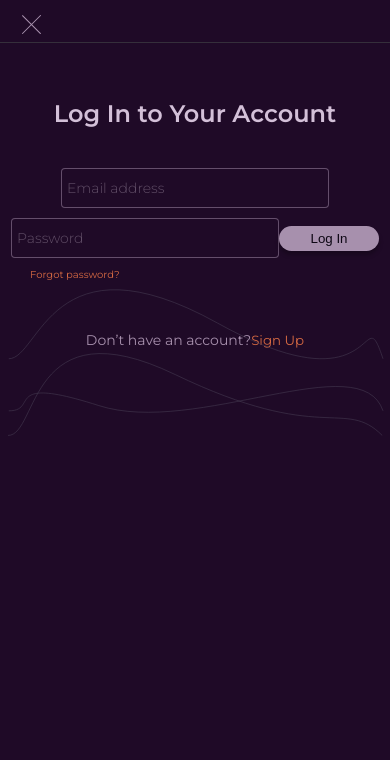
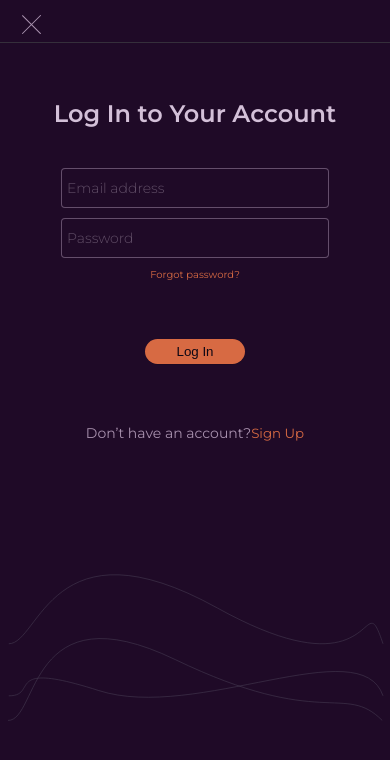
Before and after one commit to bcholokava/edevelopment, a React (Create React App) app: page /login in a window 390 px wide. Shown: the top 760 px of the page. Built offline with nearby package versions, Linux system fonts and the light colour scheme.

Commit message:
Fixed responsive Play BTN and changed px to rems

```diff
--- a/src/components/Login.js
+++ b/src/components/Login.js
@@ -60,14 +60,16 @@ const Login = ({ showAccNav }) => {
               placeholder="Password"
               id="password"
             />
+          </div>
+          <div className="span-cont">
+            <button className="login_span">Forgot password?</button>
+          </div>
+          <div className="btn-cont">
             <button type="submit" className="btn_btn">
               Log In
             </button>
           </div>
         </form>
-      </div>
-      <div>
-        <button className="login_span">Forgot password?</button>
       </div>
 
       <div className="login_group">
--- a/src/components/Signup.js
+++ b/src/components/Signup.js
@@ -113,7 +113,9 @@ const Signup = () => {
               </button>
             </div>
           </form>
-          <div className="login_line">{/* / <Lines /> */}</div>
+          {/* <div className="login_line">
+            / <Lines />
+          </div> */}
         </div>
       </div>
     </div>
--- a/src/styles/Login.css
+++ b/src/styles/Login.css
@@ -1,97 +1,108 @@
-@import url('https://fonts.googleapis.com/css2?family=Montserrat:wght@100;200;300;400;500;600&display=swap');
-.login{
+@import url("https://fonts.googleapis.com/css2?family=Montserrat:wght@100;200;300;400;500;600&display=swap");
+.login {
   position: absolute;
   top: 0;
   left: 0;
   width: 100%;
   height: 100vh;
-        background-color: #1F0A27;
+  background-color: #1f0a27;
   z-index: 1;
 }
 
-.login_close{
-    border-bottom: 1px solid #352F3B;
+.login_close {
+  border-bottom: 0.001rem solid #352f3b;
 }
 
-.login_btn{
+.login_btn {
   background-color: inherit;
   border: 0;
   font-weight: 600;
   padding-bottom: 0.5rem;
 }
-.login_btn img{
+.login_btn img {
   background-color: inherit;
   margin: 1.5rem 0 0 2.2rem;
 }
-.login_title{
+.login_title {
   text-align: center;
-    color: #D3C0D8;
+  color: #d3c0d8;
   font-size: 2.4rem;
-    font-family: 'Montserrat';
+  font-family: "Montserrat";
   margin-top: 56px;
 }
 /*  */
-.login_home_inputs{
+.login_home_inputs {
   text-align: center;
-    margin-top: 4rem ;
+  margin-top: 4rem;
 }
-.login_home_inputs input{
-    width: 268px;
-    height: 40px;
+.login_home_inputs input {
+  width: 26.8rem;
+  height: 4rem;
   margin-bottom: 1rem;
-    border: 1px solid rgba(167, 144, 173, 0.51);
-    border-radius: 4px;
-    background-color: #1F0A27;
-    font-family: 'Montserrat';
+  border: 0.001rem solid rgba(167, 144, 173, 0.51);
+  border-radius: 0.4rem;
+  background-color: #1f0a27;
+  font-family: "Montserrat";
   font-weight: 300;
 }
-.login_home_inputs input::placeholder{
-font-size: 14px;
-color: #614E67;
-padding-left: 5px;
+.login_home_inputs input::placeholder {
+  font-size: 1.4rem;
+  color: #614e67;
+  padding-left: 0.5rem;
 }
-.login_span{
-    color: #D76A43;
-    font-family: 'Montserrat';
+.login_span {
+  color: #d76a43;
+  font-family: "Montserrat";
   font-weight: 400;
   font-size: 1rem;
-    margin-left: 3rem;
-    background-color: #1F0A27;
+
+  background-color: #1f0a27;
   border: none;
 }
-.login_group{
+
+.span-cont {
+  display: flex;
+  justify-content: center;
+  align-items: center;
+}
+.login_group {
   margin-top: 5rem;
   text-align: center;
 }
-.login_group_gr{
+.login_group_gr {
   display: flex;
   justify-content: center;
   align-items: center;
-
 }
-.login_group_gr h3{
-font-family: 'Montserrat';
+.login_group_gr h3 {
+  font-family: "Montserrat";
   font-weight: 400;
   font-size: 1.4rem;
-color: #A790AD;
+  color: #a790ad;
 }
-.login_group_gr button{
-    color: #D76A43;
+.login_group_gr button {
+  color: #d76a43;
   background-color: inherit;
   border: none;
-    font-family: 'Montserrat';
+  font-family: "Montserrat";
 }
-.btn_btn{
+
+.btn-cont {
+  display: flex;
+  justify-content: center;
+  margin-top: 5.8rem;
+}
+.btn_btn {
   width: 10rem;
   height: 2.5rem;
   border: none;
-    background-color: #A790AD;
-    color: #0D0714;
-    border-radius: 50px;
+  background-color: #d76a43;
+  color: #0d0714;
+  border-radius: 5rem;
   margin-bottom: 1rem;
-    box-shadow: 0px 4px 4px rgba(0, 0, 0, 0.25);
+  box-shadow: 0rem 0.04rem 0.04rem rgba(0, 0, 0, 0.25);
 }
-.login_line{
-    /* margin-top: 53rem; */
-    background-color: #1F0A27;
+.login_line {
+  margin-top: 19.2rem;
+  background-color: #1f0a27;
 }
--- a/src/styles/filter.css
+++ b/src/styles/filter.css
@@ -8,6 +8,7 @@
 
 .play {
   margin-top: 1.5rem;
+  margin-left: 7rem;
   rotate: 0deg;
 }
 
@@ -159,6 +160,11 @@
     align-items: center;
     position: relative;
   }
+  .play {
+    margin-top: 1.5rem;
+    margin-right: 7rem;
+    rotate: 0deg;
+  }
   .gaming {
     position: absolute;
     top: -4.6rem;
--- a/src/styles/signup.css
+++ b/src/styles/signup.css
@@ -1,98 +1,98 @@
-.signup{
+.signup {
   position: absolute;
   top: 0;
   left: 0;
   width: 100%;
   height: 100vh;
-    background-color: #1F0A27;
+  background-color: #1f0a27;
   z-index: 1;
 }
-.signup_close{
-    border-bottom: 1px solid #352F3B;
+.signup_close {
+  border-bottom: 0.001rem solid #352f3b;
 }
 
-.signup_btn{
+.signup_btn {
   background-color: inherit;
   border: 0;
   font-weight: 600;
   padding-bottom: 0.5rem;
 }
-.signup_btn img{
+.signup_btn img {
   background-color: inherit;
   margin: 1.5rem 0 0 2.2rem;
 }
-.signup_close{
-    border-bottom: 1px solid #352F3B;
+.signup_close {
+  border-bottom: 0.001rem solid #352f3b;
 }
 
 /*  */
-.signup_home{
+.signup_home {
   display: flex;
   flex-direction: column;
   text-align: center;
 }
-.signup_group_gr{
+.signup_group_gr {
   display: flex;
   justify-content: center;
   margin-top: 2.5rem;
 }
-.signup_group_gr h3{
-    font-family: 'Montserrat';
+.signup_group_gr h3 {
+  font-family: "Montserrat";
   font-weight: 400;
   font-size: 1.4rem;
-    color: #A790AD;
+  color: #a790ad;
 }
-.signup_group_gr button{
-        color: #D76A43;
+.signup_group_gr button {
+  color: #d76a43;
   background-color: inherit;
   border: none;
-        font-family: 'Montserrat';
+  font-family: "Montserrat";
 }
-.signup_title{
+.signup_title {
   /* text-align: center; */
-    color: #D3C0D8;
+  color: #d3c0d8;
   font-size: 2.4rem;
-    font-family: 'Montserrat';
-    margin-top: 56px;
+  font-family: "Montserrat";
+  margin-top: 5.6rem;
 }
-.signup_home_inputs{
+.signup_home_inputs {
   /* display: flex;
     flex-direction: column; */
   margin-top: 1rem;
   /* padding: 25px; */
 }
-.signup_home_inputs input{
-    width: 268px;
-    height: 40px;
+.signup_home_inputs input {
+  width: 26.8rem;
+  height: 4rem;
   margin-bottom: 1rem;
-    border: 1px solid rgba(167, 144, 173, 0.51);
-    border-radius: 4px;
-    background-color: #1F0A27;
-    font-family: 'Montserrat';
+  border: 0.001px solid rgba(167, 144, 173, 0.51);
+  border-radius: 0.4rem;
+  background-color: #1f0a27;
+  font-family: "Montserrat";
   font-weight: 300;
 }
-.signup_home_inputs input::placeholder{
-font-size: 14px;
-color: #614E67;
-padding-left: 5px;
+.signup_home_inputs input::placeholder {
+  font-size: 1.4rem;
+  color: #614e67;
+  padding-left: 0.5rem;
 }
 /*  */
-.signup_group_gr2{
-    max-width: 225px;
+.signup_group_gr2 {
+  max-width: 22.5rem;
   margin: 0 auto;
   margin-bottom: 2rem;
   margin-top: 2rem;
 }
-.signup_group_gr2 h3{
-    font-family: 'Montserrat';
+.signup_group_gr2 h3 {
+  font-family: "Montserrat";
   font-weight: 400;
-     color: #A790AD;
+  color: #a790ad;
   font-size: 1rem;
 }
-.signup_group_gr2 button{
-        color: #D76A43;
+.signup_group_gr2 button {
+  color: #d76a43;
   background-color: inherit;
   border: none;
-        font-family: 'Montserrat';
+  font-family: "Montserrat";
   font-size: 1rem;
 }
```
Lines whose indentation alone changed are shown as unchanged.
